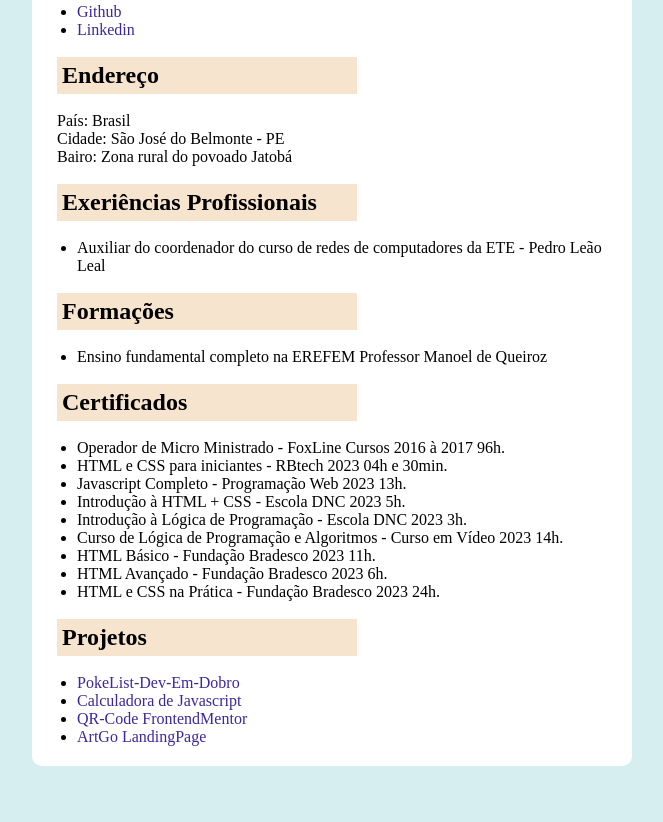
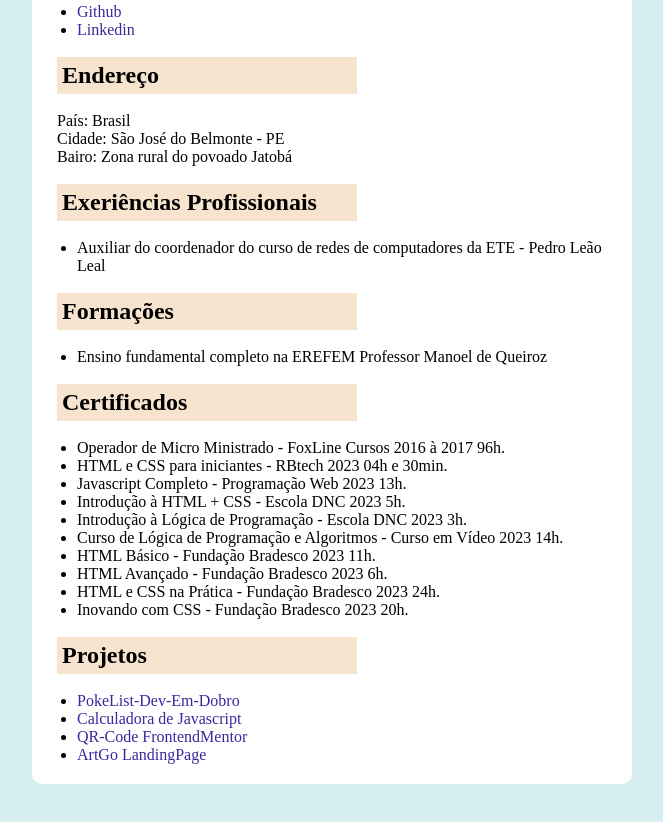
Before and after one commit to WesllenAraujo/CurriculumVitae, a plain HTML site: page index.html in a window 1280 px wide. Shown: the part 478-1300 px from the top of the page, without its empty margins (308-971 px from the left). Drawn offline with Linux system fonts and the light colour scheme.

Commit message:
Added Fundação Bradesco's new certificate.html

```diff
--- a/index.html
+++ b/index.html
@@ -59,6 +59,7 @@
             <li class="list-item">HTML Básico - Fundação Bradesco 2023 11h.</li>
             <li class="list-item">HTML Avançado - Fundação Bradesco 2023 6h.</li>
             <li class="list-item">HTML e CSS na Prática - Fundação Bradesco 2023 24h.</li>
+            <li class="list-item">Inovando com CSS - Fundação Bradesco 2023 20h.</li>
           </ul><br>
 
           <h2 class="subtitle">Projetos</h2><br>
```
